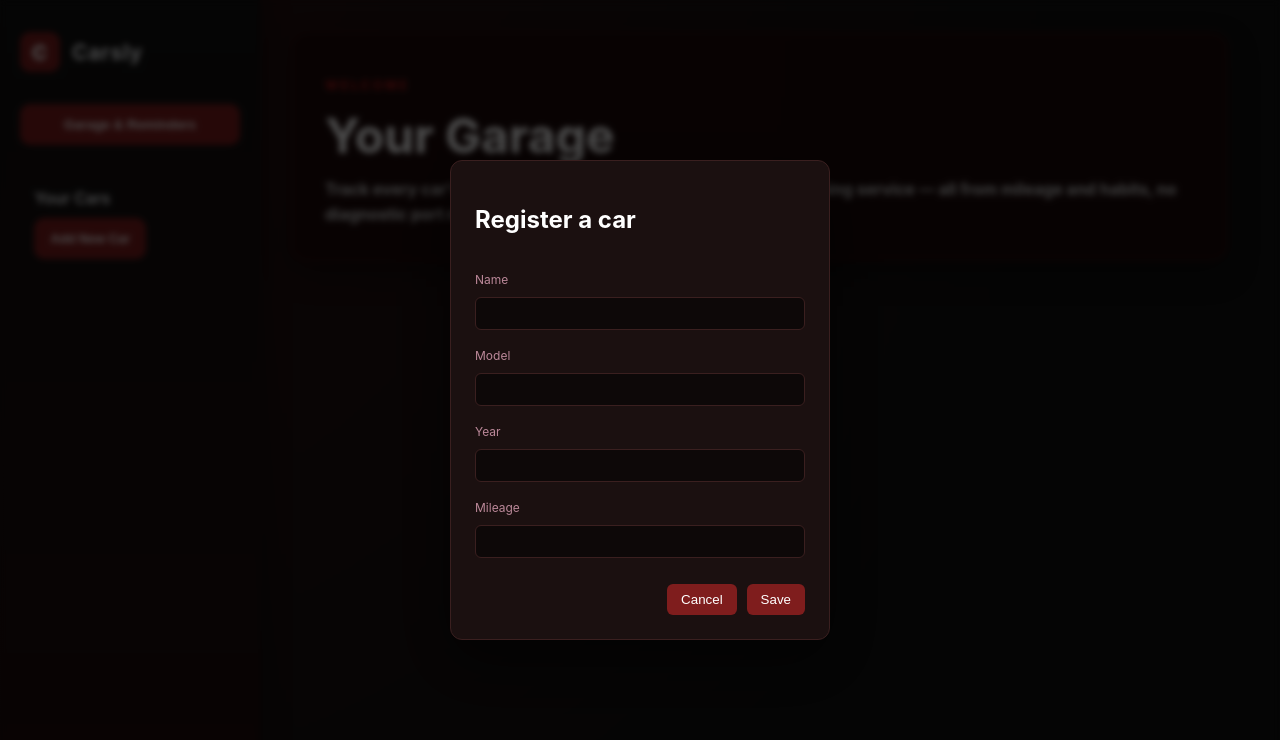
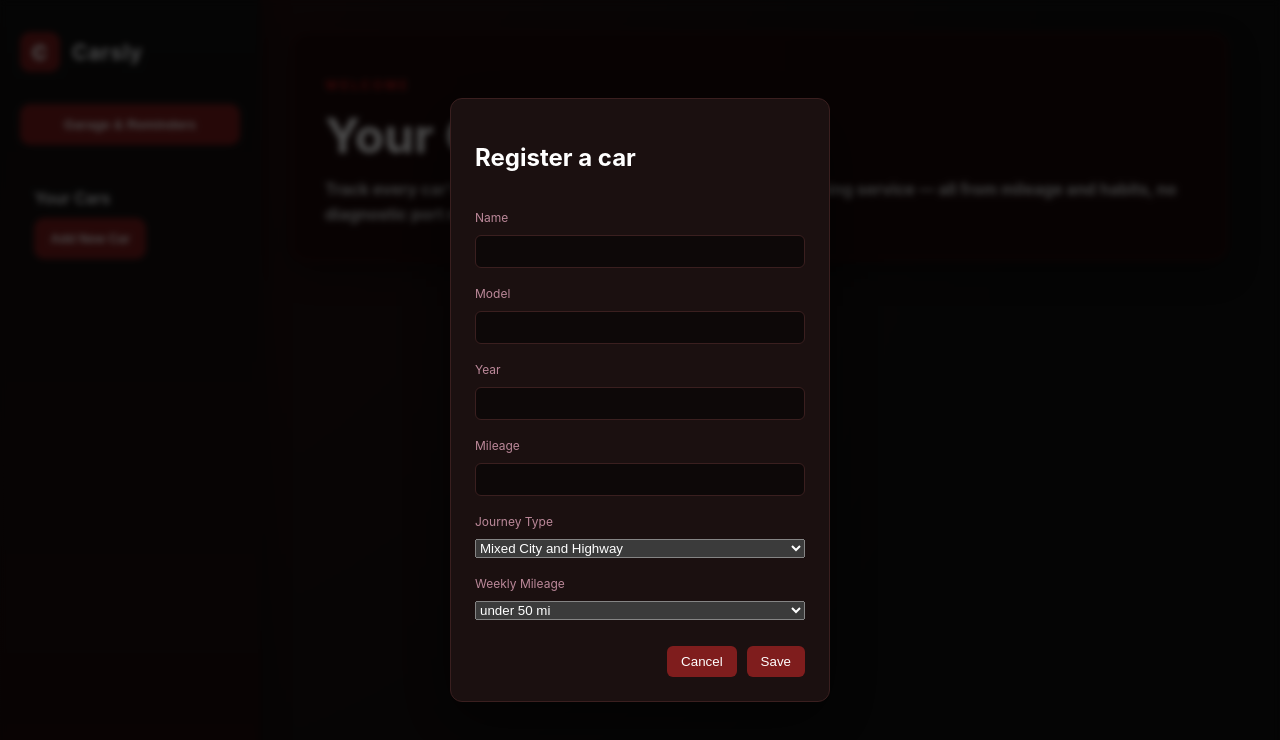
Before and after one commit to andreyfr04/Carsly, a React (Create React App) app: page / in a window 1280 px wide. Both pictures are taken after a click on the button "Add New Car". Shown: the top 740 px of the page. Built offline with nearby package versions, Linux system fonts and the light colour scheme.

Commit message:
Added journeyType and WeeklyMileage dropdown when adding a car for better maintenance estimate

```diff
--- a/src/AddCarPanel.js
+++ b/src/AddCarPanel.js
@@ -6,6 +6,8 @@ function AddCarPanel({ onClose, onSave }) {
   const [carModel, setCarModel] = useState('');
   const [carYear, setCarYear] = useState('');
   const [carMileage, setCarMileage] = useState('');
+  const [journeyType, setJourneyType] = useState('mixed');
+  const [weeklyMileage, setWeeklyMileage] = useState('');
 
   function handleSave(){
     const newCar = {
@@ -14,7 +16,10 @@ function AddCarPanel({ onClose, onSave }) {
       model: carModel,
       year: carYear,
       mileage: Number(carMileage),
+      journeyType: journeyType,
+      weeklyMileage: weeklyMileage
     };
+    console.log(newCar);
     onSave(newCar);
   };
     return(
@@ -34,6 +39,23 @@ function AddCarPanel({ onClose, onSave }) {
         <label> Mileage </label>
         <input value = {carMileage} onChange = {(e) => setCarMileage(e.target.value)}/>
 
+        <label> Journey Type</label>
+        <select value = {journeyType} onChange = {(e) => setJourneyType(e.target.value)}>
+            <option value = "city"> Mostly City</option>
+            <option value = "highway"> Mostly Highway</option>
+            <option value = "mixed">Mixed City and Highway</option>
+        </select>
+        <label> Weekly Mileage </label>
+        <select value = {weeklyMileage} onChange = {(e) => setWeeklyMileage(e.target.value)}>
+            <option value = "25"> under 50 mi</option>
+            <option value = "75"> 50-100 mi </option>
+            <option value = "150"> 100-200 mi </option>
+            <option value = "250"> 200-300 mi </option>
+            <option value = "350"> 300-400 mi</option>
+            <option value = "450"> over 400 mi </option>
+
+        </select>
+
         <div className = "modal-actions">
             <button onClick = {onClose}> Cancel </button>
             <button onClick = {handleSave}> Save</button>
```
